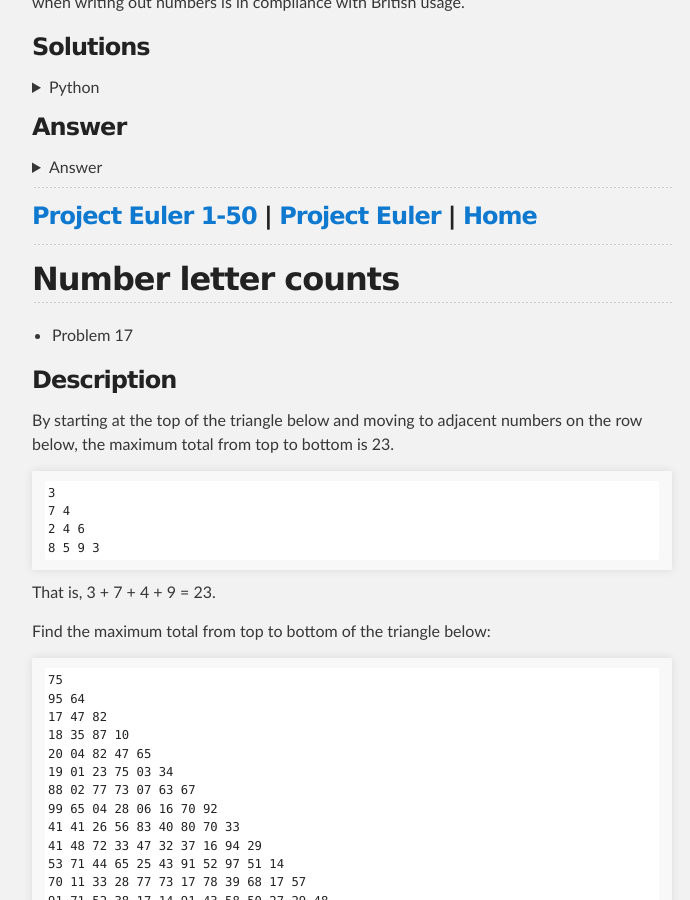
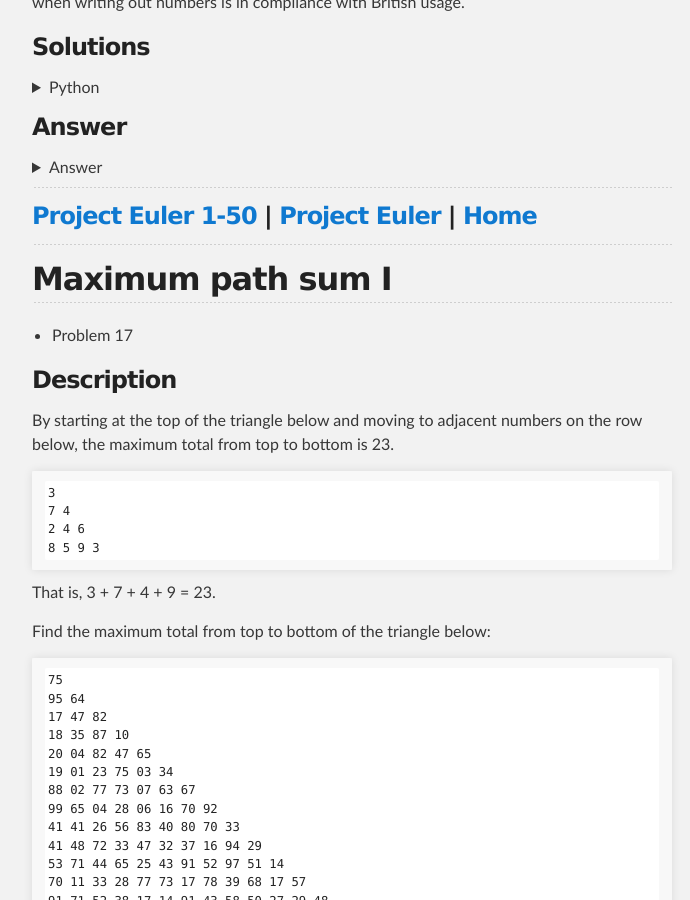
Before and after one commit to djm89uk/djm89uk.github.io, a Jekyll site: the page built from euler_1.md, in a window 1280 px wide and 900 px high, scrolled down 13800 px. Shown: the whole window, without its empty margins (288-978 px from the left). Built offline with Jekyll 4.4.1, drawn with Linux system fonts in a browser that asks for light colours; our own code applies the rules of GitHub Pages for plain Markdown files.

Commit message:
Update euler_1.md

```diff
--- a/euler_1.md
+++ b/euler_1.md
@@ -1603,7 +1603,7 @@ This provides the answer in 0.02 seconds
 
 ---
 
-## Number letter counts
+## Maximum path sum I
 
 - Problem 17
 
```
